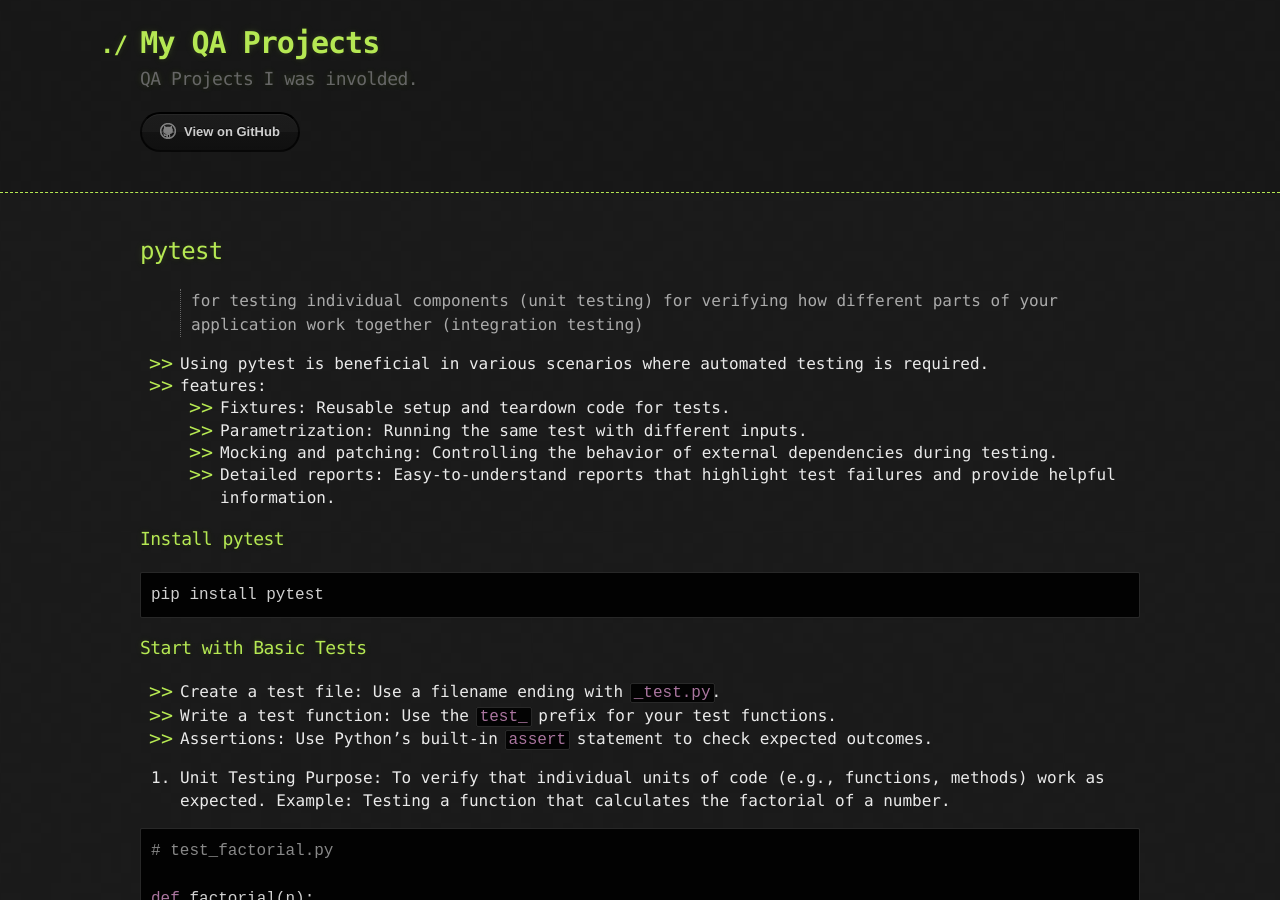
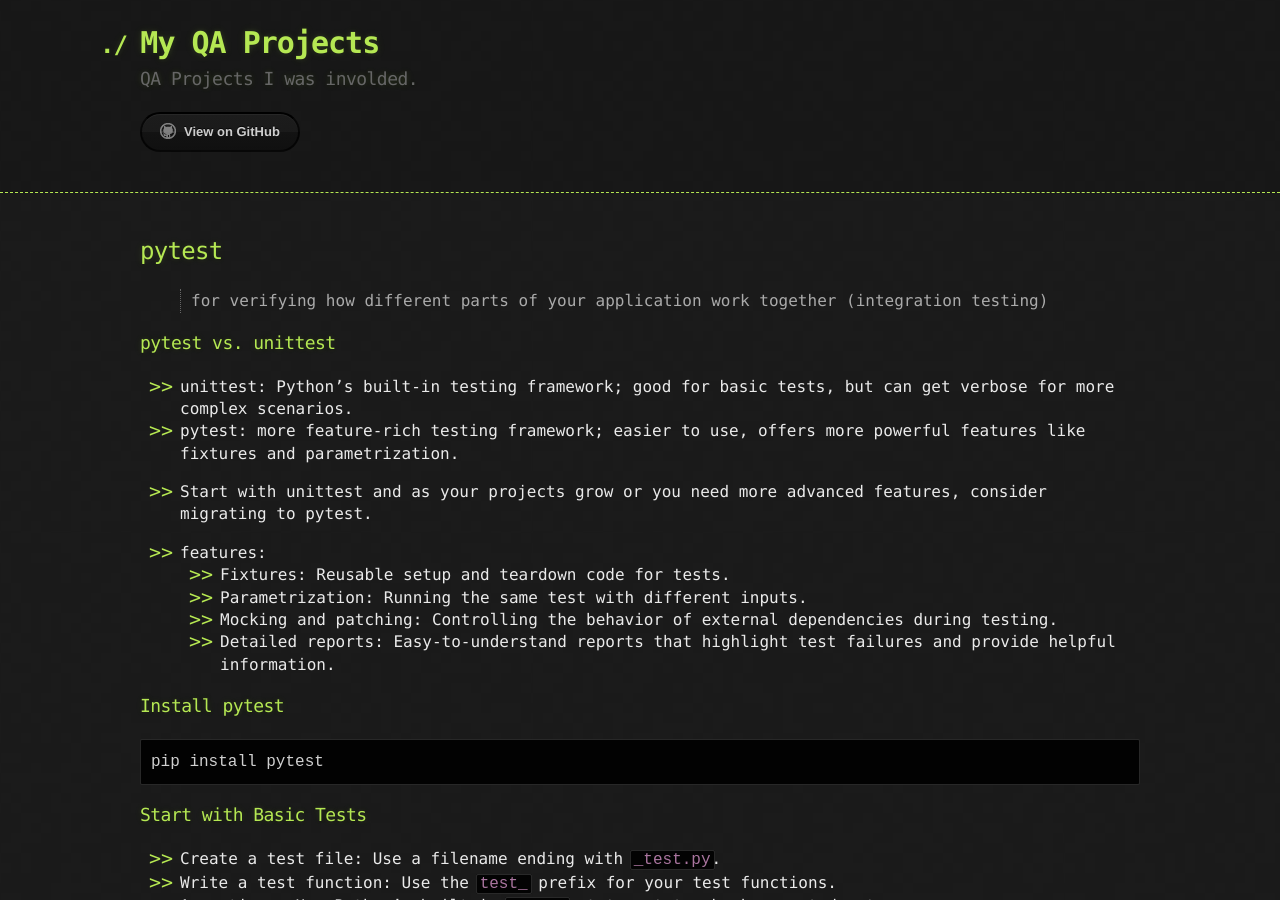
Before and after one commit to sciustechnologia/sciustechnologia.github.io, a Jekyll site: the page built from python/11_testing/1102_pytest.md, in a window 1280 px wide and 900 px high. Built offline with Jekyll 4.4.1, drawn with Linux system fonts in a browser that asks for light colours.

Commit message:
Update 1102_pytest.md

````diff
--- a/python/11_testing/1102_pytest.md
+++ b/python/11_testing/1102_pytest.md
@@ -4,10 +4,14 @@ layout: default
 ---
 
 ## pytest
-> for testing individual components (unit testing)
 > for verifying how different parts of your application work together (integration testing)
 
-* Using pytest is beneficial in various scenarios where automated testing is required.
+### pytest vs. unittest
+
+* unittest: Python's built-in testing framework; good for basic tests, but can get verbose for more complex scenarios.
+* pytest: more feature-rich testing framework; easier to use, offers more powerful features like fixtures and parametrization.
+* Start with unittest and as your projects grow or you need more advanced features, consider migrating to pytest.
+
 * features:
   * Fixtures: Reusable setup and teardown code for tests.
   * Parametrization: Running the same test with different inputs.
@@ -224,9 +228,6 @@ def test_add():
     assert result == 3
 ```
 
-
-
-
 ### Example 4:  Test Function with pytest Fixtures
 
 *  pytest fixtures to set up any required state before the test runs.
@@ -247,9 +248,6 @@ def test_product(numbers):
     assert a * b * c == 6
 ```
 
-
-
-
 ### Example 5: Parameterized Test Functions
 
 * using the `@pytest.mark.parametrize` decorator to run a test with multiple sets of inputs
````
